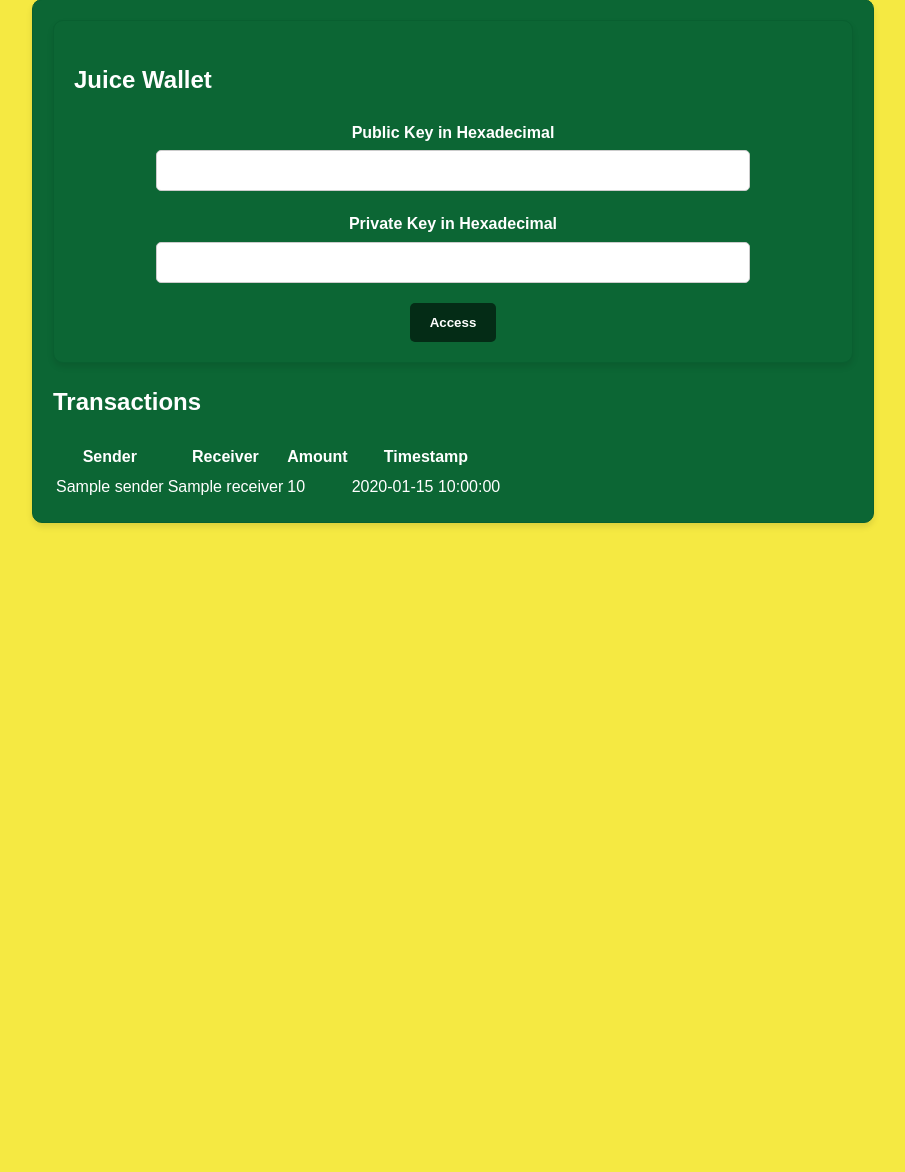
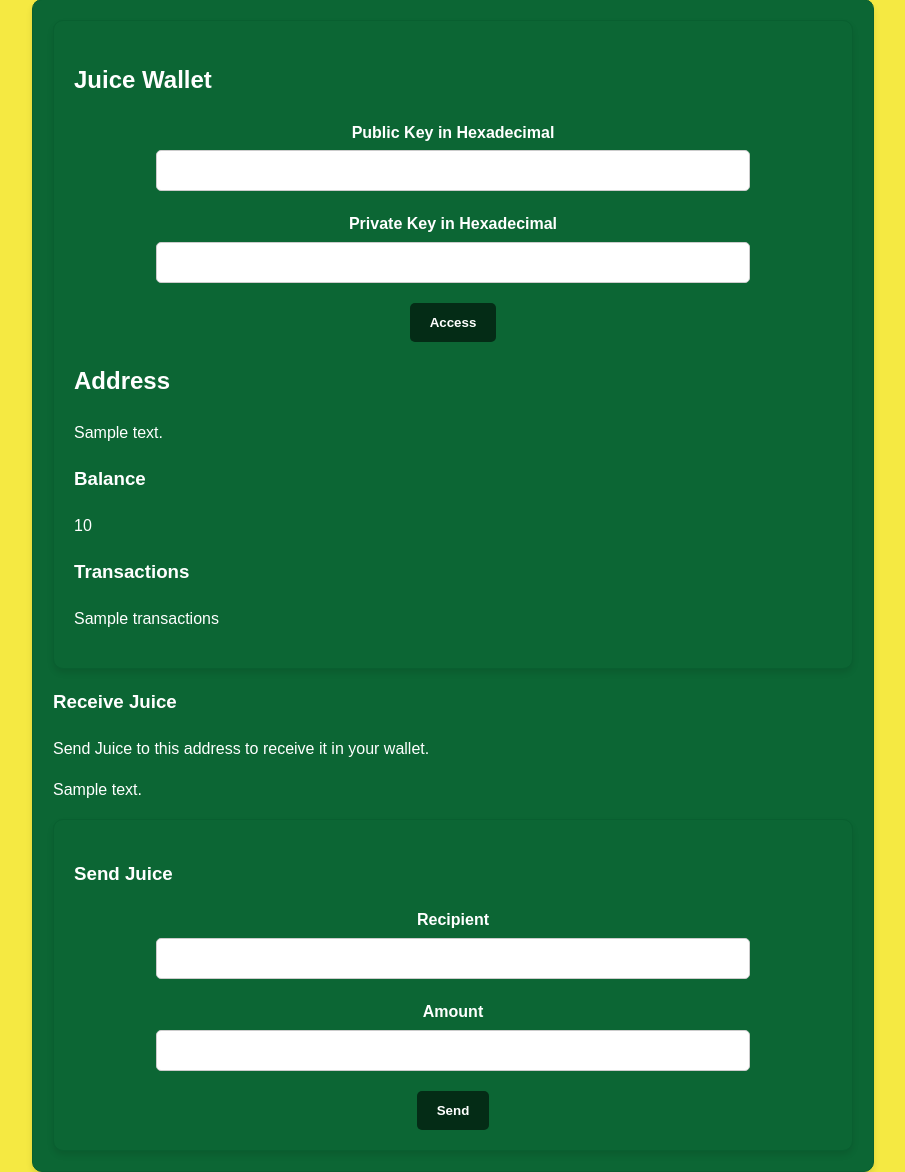
Before and after one commit to RaideNnigth/LemonJuiceBlockChain, a Flask app: template src/templates/wallet.html in a window 1280 px wide. Shown: the part 92-1264 px from the top of the page, without its empty margins (187-1092 px from the left). Before the commit the page ends 619 px from the top, so only its background shows below. Run offline with Flask 3, Linux system fonts and the light colour scheme; the template is opened without the code that fills it: most values are stand-ins (such as "Sample title", 1, 10 or a date in 2020).

Commit message:
Integration Hell
Fuck fuck fuck fuck fuck fuck

```diff
--- a/src/app.py
+++ b/src/app.py
@@ -10,41 +10,40 @@ app = Flask(__name__)
 
 blockchain_base = blockchain()
 
-@app.route('/', methods=['GET', 'POST'])
-def index():
+@app.route('/home')
+def home():
+    return render_template('home.html')
+
+@app.route('/wallet', methods=['GET', 'POST'])
+def wallet_access():
+
     if request.method == 'POST':
-        task_content = request.form['content']
-        return render_template(url_for('index'))
+
+        public_key = request.form['public_key']
+        private_key = request.form['private_key']
+
+        # Validade if public key and private key are not empty
+        if (public_key is None or private_key is None):
+            return "Login Failed, public key or private key empty", 400
+
+        # Validade if public key and private key are a pair
+        try:
+            private_key_object = validate_pair_key(public_key, private_key)
+        except:
+            return "Login Failed, Keys does not match", 400
+
+        # Import private key to RSA object
+        private_key_object = import_private_key(private_key)
+
+        # returns for the user the wallet address and balance, and wallet object
+        wallet = JuiceWallet(public_key, private_key_object, get_address_from_public_key(public_key))
+        balance = get_balance_from_address(wallet.lemonade_address, blockchain_base)
+        address = wallet.lemonade_address
+
+        return render_template('wallet.html', wallet=wallet, balance=balance, address=address)
 
     else:
-        return render_template('home.html')
-
-@app.route('/login', methods=['GET'])
-def get_wallet_info():
-    public_key = request.args.get('public_key')
-    private_key = request.args.get('private_key')
-
-    # Validade if public key and private key are not empty
-    if (public_key is None or private_key is None):
-        return "Login Failed, public key or private key empty", 400
-
-    # Validade if public key and private key are a pair
-    try:
-        private_key_object = validate_pair_key(public_key, private_key)
-    except:
-        return "Login Failed, Keys does not match", 400
-
-    # Import private key to RSA object
-    private_key_object = import_private_key(private_key)
-
-    # returns for the user the wallet address and balance, and wallet object
-    wallet = JuiceWallet(public_key, private_key_object, get_address_from_public_key(public_key))
-    balance = get_balance_from_address(wallet.lemonade_address, blockchain_base)
-    address = wallet.lemonade_address
-
-    return "Login Success", 200
-
-
+        return render_template('wallet.html')
 
 @app.route("/transactions", methods=['POST'])
 def validate_transaction():
--- a/src/templates/wallet.html
+++ b/src/templates/wallet.html
@@ -15,32 +15,36 @@
             </div>
             <div class="form-group">
                 <label for="private_key">Private Key in Hexadecimal</label>
-                <input type="text" id="private_key" name="public_key" required>
+                <input type="text" id="private_key" name="private_key" required>
             </div>
             <button type="submit" class="btn btn-primary">Access</button>
         </form>
+
+        <h2>Address</h2>
+            <p>{{ address }}</p>
+        <h3>Balance</h3>
+            <p>{{ balance }}</p>
+        <h3>Transactions</h3>
+            <p>{{ transactions }}</p>
     </div>
     <div>
-    <h2>Transactions</h2>
-        <table class="table table-striped">
-            <thead>
-                <tr>
-                    <th>Sender</th>
-                    <th>Receiver</th>
-                    <th>Amount</th>
-                    <th>Timestamp</th>
-                </tr>
-            </thead>
-            <tbody>
-                {% for transaction in transactions %}
-                    <tr>
-                        <td>{{ transaction.sender }}</td>
-                        <td>{{ transaction.receiver }}</td>
-                        <td>{{ transaction.amount }}</td>
-                        <td>{{ transaction.timestamp }}</td>
-                    </tr>
-                {% endfor %}
-            </tbody>
-        </table>
+        <h3>Receive Juice</h3>
+        <p>Send Juice to this address to receive it in your wallet.</p>
+        <p>{{ address }}</p>
+    </div>
+    <div Class='container'>
+        <h3>Send Juice</h3>
+        <form method="post">
+            <input type="hidden" name="csrf_token" value="">
+            <div class="form-group">
+                <label for="recipient">Recipient</label>
+                <input type="text" id="recipient" name="recipient" required>
+            </div>
+            <div class="form-group">
+                <label for="amount">Amount</label>
+                <input type="text" id="amount" name="amount" required>
+            </div>
+            <button type="submit" class="btn btn-primary">Send</button>
+        </form>
     </div>
 {% endblock %}
--- a/src/wallet/utils.py
+++ b/src/wallet/utils.py
@@ -23,7 +23,7 @@ def calculate_hash_ripemd160(data: str):
 
 # Initialize a wallet with a public key, private key and address
 def initialize_wallet():
-    private_key = RSA.generate(3072)
+    private_key = RSA.generate(1024)
     public_key = private_key.publickey().export_key()
     public_key_hex = binascii.hexlify(public_key).decode('utf-8')
     hash1 = calculate_hash_sha256(public_key_hex)
@@ -67,13 +67,13 @@ def get_balance_from_address(address: str, blockchain: LemonBlock) -> int:
                 # If the address is the same as the address passed as parameter
                 # Sum the amount to the out_lc
                 if (output["public_key_hash"] == address):
-                    out_lc = output["amount"] + out_lc
+                    out_lc = int(output["amount"]) + out_lc
             # For each input on transaction
             for input in transaction["inputs"]:
                 # If the address is the same as the address passed as parameter
                 # Sum the amount to the in_lc
                 if (input["public_key_hash"] == address):
-                    in_lc = input["amount"] + in_lc
+                    in_lc = int(input["amount"]) + in_lc
         # Get the previous block
         current_block = current_block.get_previous_block()
     # Calculate the balance
```
